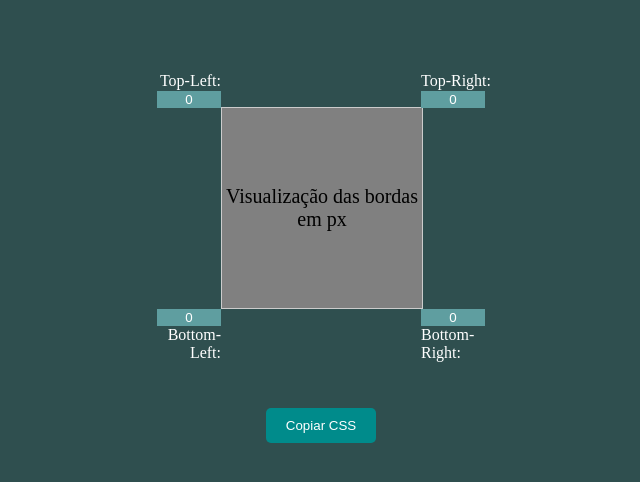
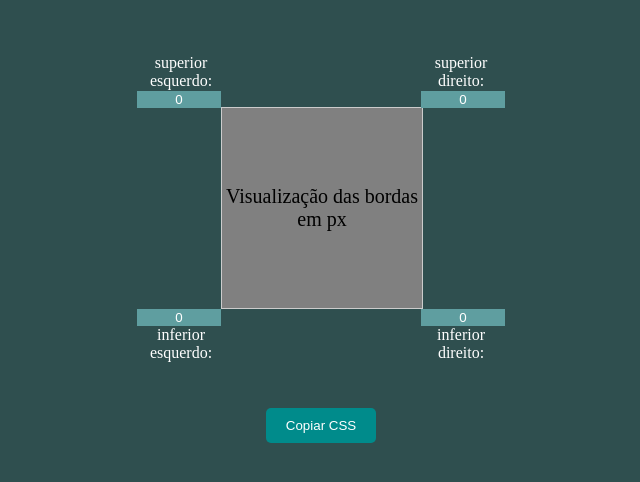
Before and after one commit to slcmachad/Diversos_Projetos_Em_Angular, an Angular app in the folder project-001-border-radius-previewer/: page / in a window 1280 px wide. Shown: the top 482 px of the page, without its empty margins (327-967 px from the left). Built offline with nearby package versions, Linux system fonts and the light colour scheme.

Commit message:
<style> Organizando layout das fontes

```diff
--- a/project-001-border-radius-previewer/src/app/border-radius-previewer/border-radius-previewer.component.css
+++ b/project-001-border-radius-previewer/src/app/border-radius-previewer/border-radius-previewer.component.css
@@ -59,10 +59,11 @@
 label{
   display: inline-block;
   width: 80px;
+  text-align: center;
 }
 
 .input-value{
-  width: 60px;
+  width: 80px;
   text-align: center;
   background-color: cadetblue;
   border: none;
--- a/project-001-border-radius-previewer/src/app/border-radius-previewer/border-radius-previewer.component.html
+++ b/project-001-border-radius-previewer/src/app/border-radius-previewer/border-radius-previewer.component.html
@@ -1,23 +1,23 @@
 <div class="body-container">
   <div class="input-container">
     <div class="Top-Left">
-      <label>Top-Left:</label>
+      <label>superior esquerdo:</label>
       <input class="input-value" type="number" [(ngModel)]="borderRadius.topLeft" (change)="updateCSS()">
     </div>
     <div class="Bottom-Left">
       <input class="input-value" type="number" [(ngModel)]="borderRadius.bottomLeft" (change)="updateCSS()">
-      <label>Bottom-Left:</label>
+      <label>inferior esquerdo:</label>
     </div>
     <div class="box">
       <div class="box-radius" [ngStyle]="{'border-radius': borderRadiusStyle}">Visualização das bordas em px</div>
     </div>
     <div class="Top-Right">
-      <label>Top-Right:</label>
+      <label>superior direito:</label>
       <input class="input-value" type="number" [(ngModel)]="borderRadius.topRight" (change)="updateCSS()">
     </div>
     <div class="Bottom-Right">
       <input class="input-value" type="number" [(ngModel)]="borderRadius.bottomRight" (change)="updateCSS()">
-      <label>Bottom-Right:</label>
+      <label>inferior direito:</label>
     </div>
   </div>
   <button (click)="copyToClipboard()">Copiar CSS</button>
```
Also changed, not shown: 2 other files (tests, documents, lock files or other folders).
